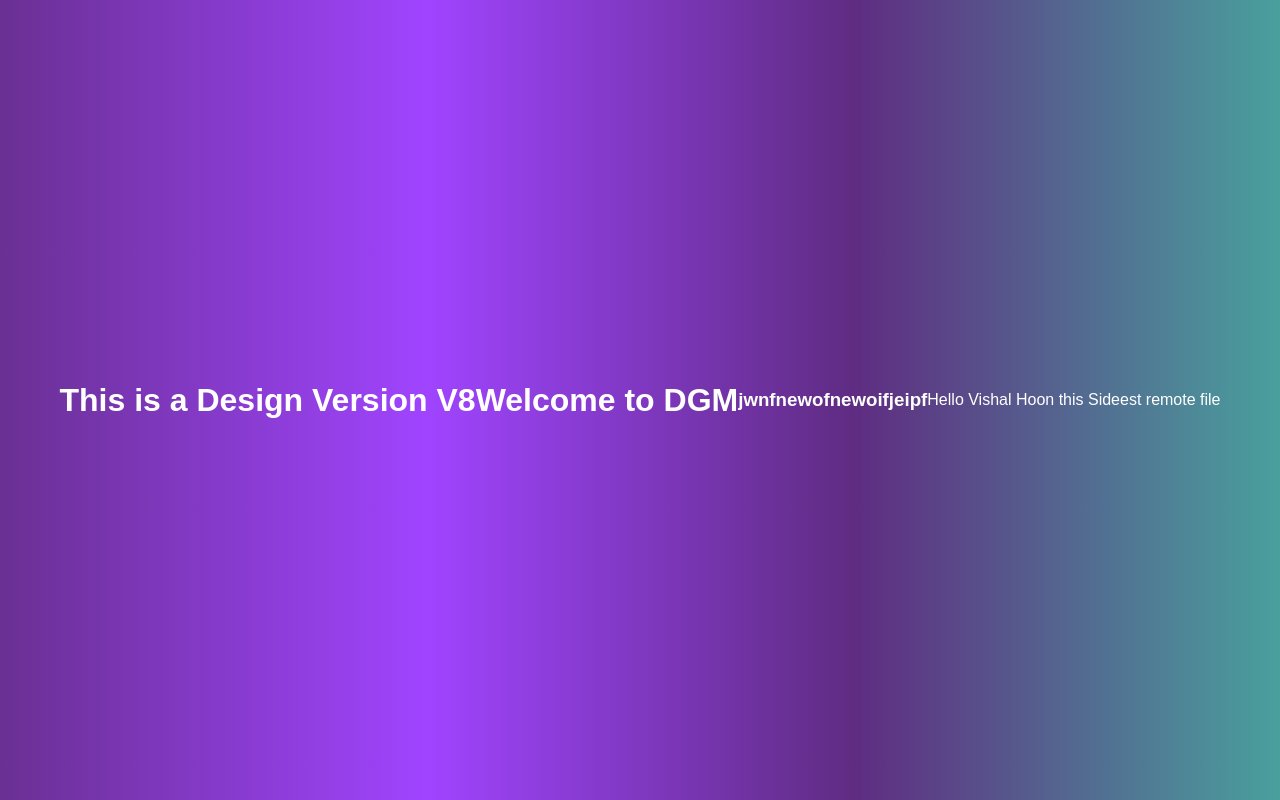
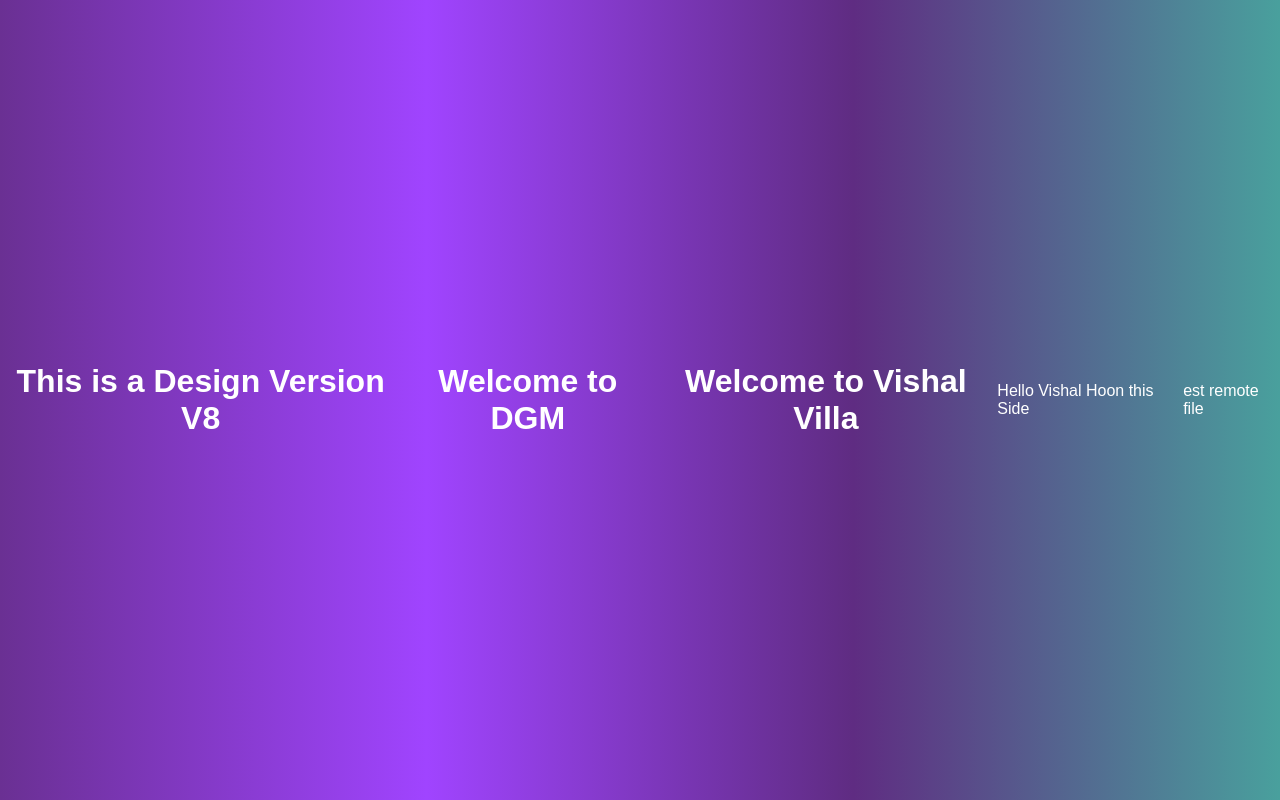
Before and after one commit to VishalHoon01/myrepo, a plain HTML site: page index.html in a window 1280 px wide. Drawn offline with Linux system fonts and the light colour scheme.

Commit message:
Update index2.html
   <h1>Welcome to villla of vishal all detaisl </h1>

```diff
--- a/index.html
+++ b/index.html
@@ -12,7 +12,7 @@
 <body>
     <h1>This is a Design Version V8</h1>
     <h1>Welcome to DGM</h1>
-<H3>jwnfnewofnewoifjeipf</H3>
+   <h1>Welcome to Vishal Villa</h1>
     <p> Hello Vishal Hoon this Side</p>
 </body>
 
```
